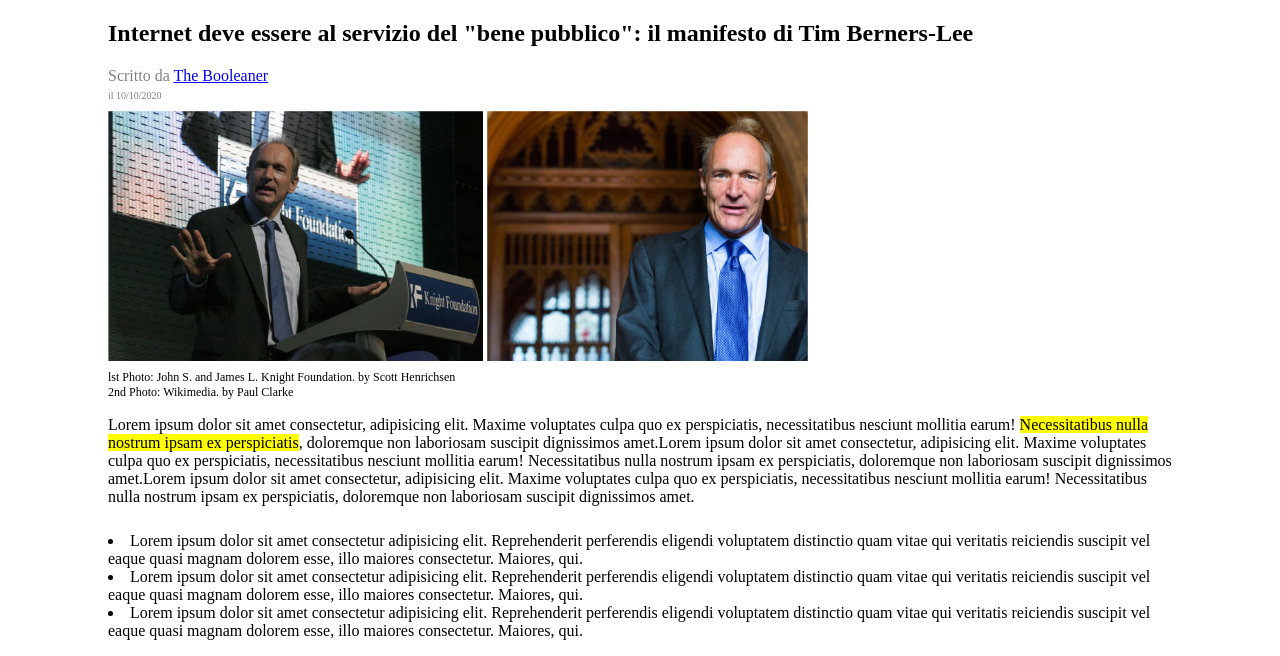
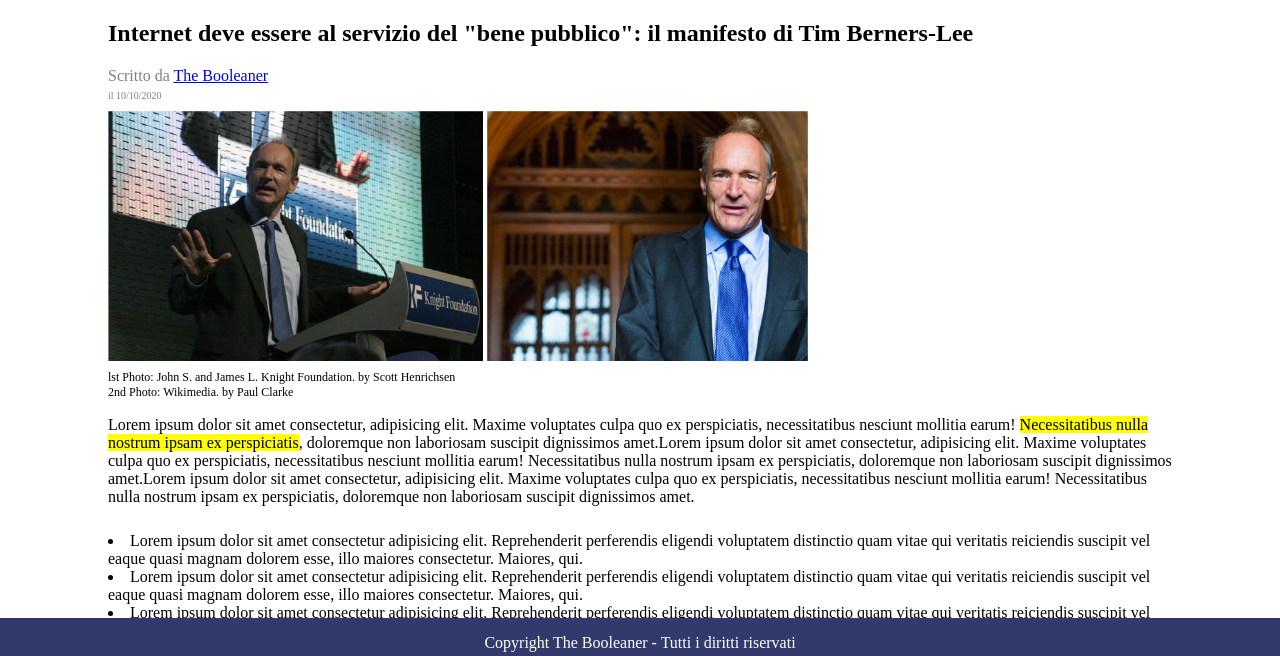
Before and after one commit to Vincenzo-Vicchiariello/html-css-booleaner, a plain HTML site: page index.html in a window 1280 px wide. Shown: the part 132-788 px from the top of the page. Drawn offline with Linux system fonts and the light colour scheme.

```diff
--- a/css/style.css
+++ b/css/style.css
@@ -30,3 +30,13 @@
 th {
     text-align: center;
 }
+
+#footer {
+    position: fixed;
+    left: 0;
+    bottom: 0;
+    width: 100%;
+    background-color: #313A6B;
+    color: white;
+    text-align: center;
+ }
--- a/index.html
+++ b/index.html
@@ -58,5 +58,10 @@
     </section>
 
 </main>
+<footer>
+    <div id="footer">
+        <p>Copyright The Booleaner - Tutti i diritti riservati </p>
+      </div>
+
 </body>
 </html>
```
